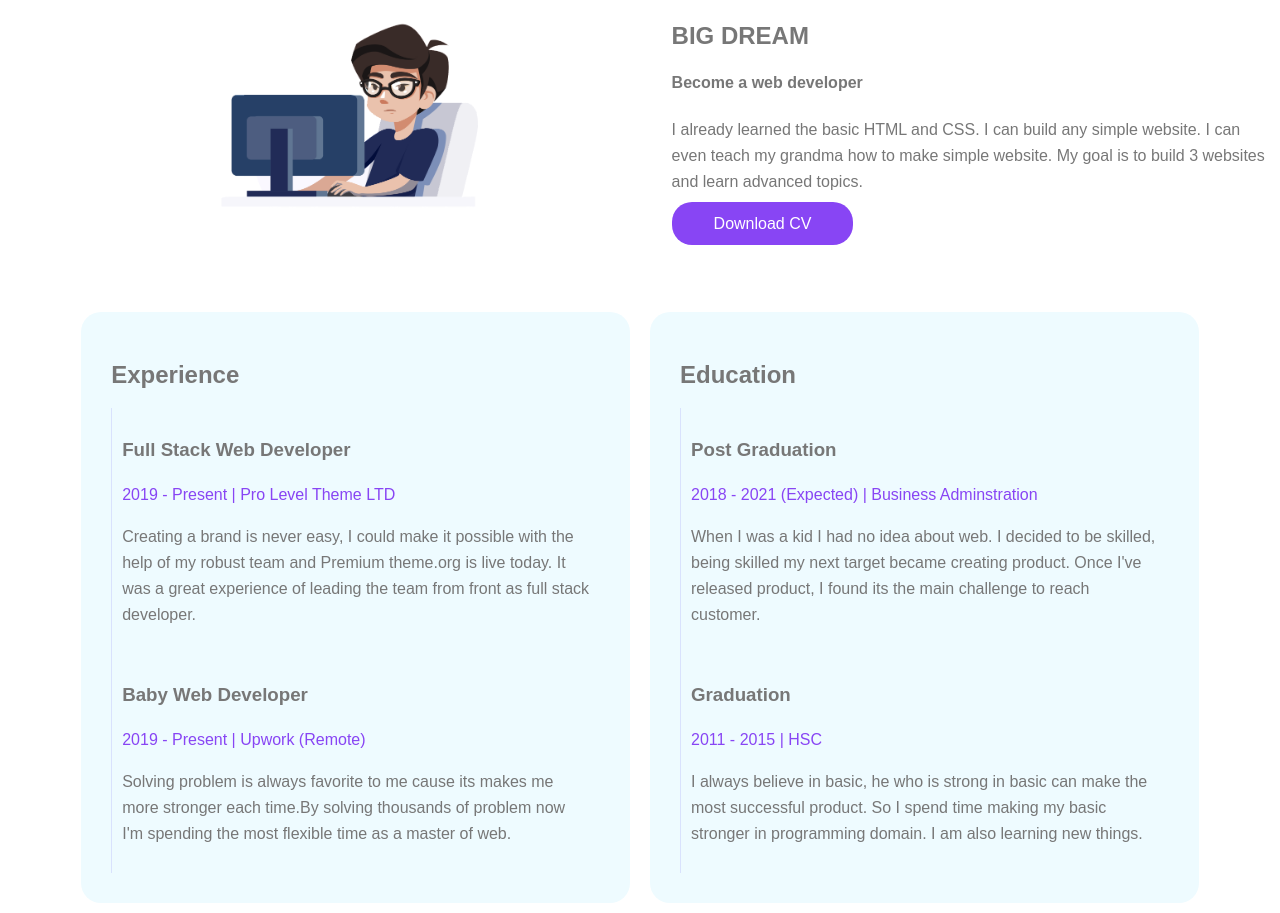
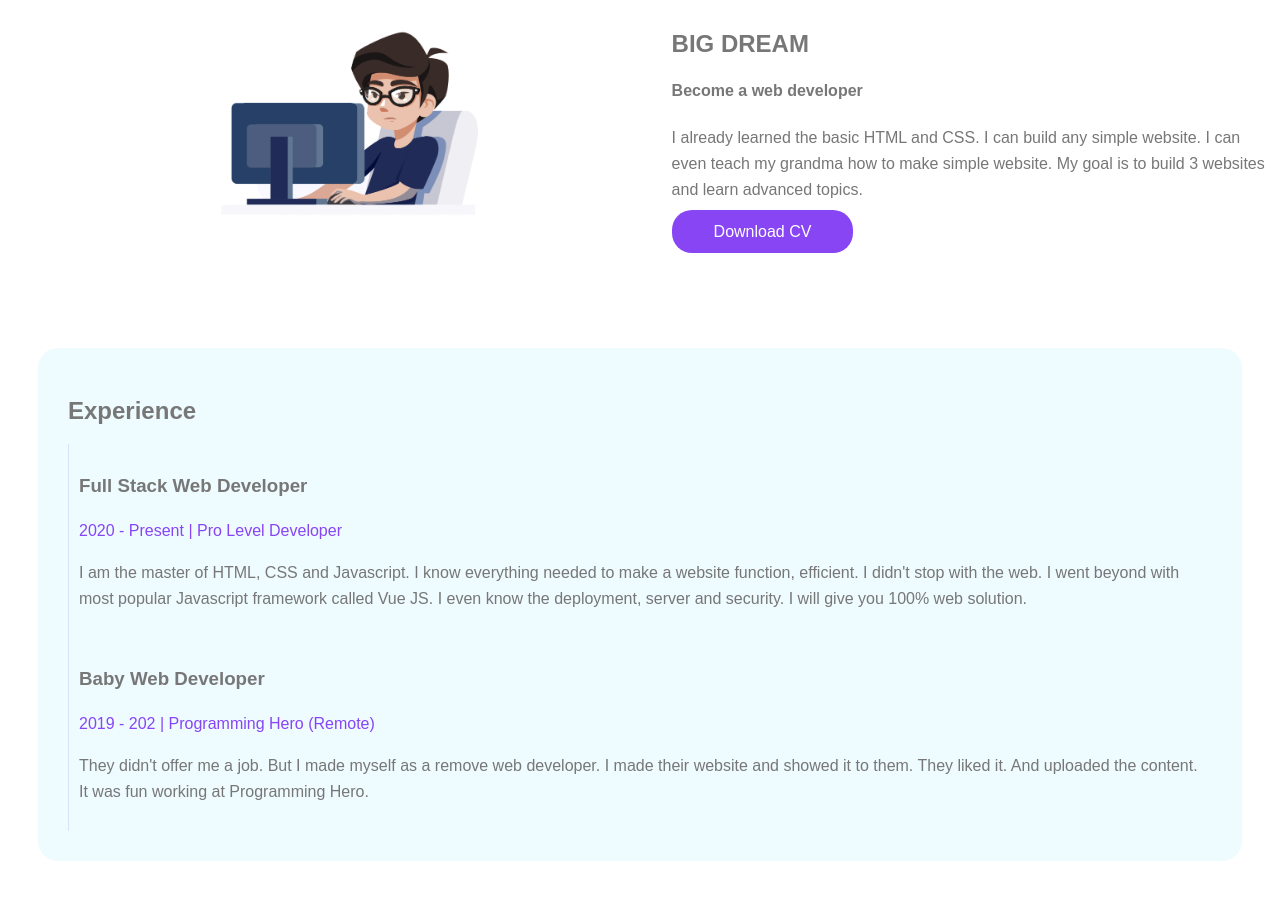
Before and after one commit to ProgrammingHero1/simple-portfolio, a plain HTML site: page index.html in a window 1280 px wide. Shown: the part 394-1307 px from the top of the page. Drawn offline with Linux system fonts and the light colour scheme.

Commit message:
reducing html

```diff
--- a/index.html
+++ b/index.html
@@ -3,11 +3,11 @@
 
 <head>
     <title>Peter Parker website</title>
-    <link rel="stylesheet" href="style.css">
+    <link rel="stylesheet" type="text/css" href="style.css">
 </head>
 
 <body>
-    <section class="container top-banner">
+    <section class="container">
         <div class="half-width">
             <h1>Welcome to <span class="purple-color">Peter Parker</span> world</h1>
             <h3>Building Climber and Train Stopper</h3>
@@ -18,11 +18,11 @@
             <img class="side-img" src="img/about-me.png" alt="">
         </div>
     </section>
-    <section class="container special-shadow">
+    <section class="container">
         <div class="half-width">
             <img class="side-img" src="img/profile-avatar-right.png" alt="">
         </div>
-        <div class="half-width light-background">
+        <div class="half-width">
             <h2>BIG DREAM</h2>
             <h4>Become a web developer</h4>
             <p> I already learned the basic HTML and CSS. I can build any simple website. I can even teach my grandma how to make simple website. My goal is to build 3 websites and learn advanced topics.
@@ -30,44 +30,18 @@
             <a class="primary-btn" href="#"><span>Download CV</span></a>
         </div>
     </section>
-    <section class="bio-area container">
-        <div class="half-width">
-            <div class="education light-background">
-                <h2>Experience</h2>
-                <div class="edu-item">
-                    <h3>Full Stack Web Developer</h3>
-                    <p class="purple-color">2019 - Present | Pro Level Theme LTD</p>
-                    <p>Creating a brand is never easy, I could make it possible with the help of my robust team
-                        and Premium theme.org is live today. It was a great experience of leading the team from
-                        front as full stack developer.</p>
-                </div>
-                <div class="edu-item">
-                    <h3>Baby Web Developer</h3>
-                    <p class="purple-color">2019 - Present | Upwork (Remote)</p>
-                    <p>Solving problem is always favorite to me cause its makes me more stronger each time.By
-                        solving thousands of problem now I'm spending the most flexible time as a master of web.
-                    </p>
-                </div>
-            </div>
+    <section class="container experiences">
+        <h2>Experience</h2>
+        <div class="experience-item">
+            <h3>Full Stack Web Developer</h3>
+            <p class="purple-color">2020 - Present | Pro Level Developer</p>
+            <p>I am the master of HTML, CSS and Javascript. I know everything needed to make a website function, efficient. I didn't stop with the web. I went beyond with most popular Javascript framework called Vue JS. I even know the deployment, server and security. I will give you 100% web solution.</p>
         </div>
-        <div class="half-width">
-            <div class="education light-background">
-                <h2>Education</h2>
-                <div class="edu-item">
-                    <h3>Post Graduation</h3>
-                    <p class="purple-color">2018 - 2021 (Expected) | Business Adminstration</p>
-                    <p>When I was a kid I had no idea about web. I decided to be skilled, being skilled my next
-                        target became creating product. Once I've released product, I found its the main
-                        challenge to reach customer. </p>
-                </div>
-                <div class="edu-item">
-                    <h3>Graduation</h3>
-                    <p class="purple-color">2011 - 2015 | HSC</p>
-                    <p>I always believe in basic, he who is strong in basic can make the most successful product.
-                        So I spend time making my basic stronger in programming domain. I am also learning new things.
-                    </p>
-                </div>
-            </div>
+        <div class="experience-item">
+            <h3>Baby Web Developer</h3>
+            <p class="purple-color">2019 - 202 | Programming Hero (Remote)</p>
+            <p>They didn't offer me a job. But I made myself as a remove web developer. I made their website and showed it to them. They liked it. And uploaded the content. It was fun working at Programming Hero.
+            </p>
         </div>
     </section>
 
--- a/style.css
+++ b/style.css
@@ -1,13 +1,17 @@
- body {
-     line-height: 26px;
+.purple-color {
+    color: #8845f4;
+}
+body {
      font-family: sans-serif;
      color: #777777;
+     line-height: 26px;
 }
 a{
     text-decoration: none;
 }
 .container{
     padding-left:5%;
+    display: inline-block;
 }
 .half-width{
     width:50%;
@@ -26,16 +30,14 @@ h1{
     width: 50%;
     padding-left: 25%;
 }
-.bio-area{
+.experiences {
     padding: 5%;
+    background-color: rgb(238, 251, 255);
+    border-radius: 20px;
+    padding: 30px;
+    margin: 30px;
 }
-.education {
-     background-color: rgb(238, 251, 255);
-     border-radius: 20px;
-     padding: 30px;
-     margin: 10px;
-}
-.edu-item {
+.experience-item {
     padding: 10px;
     border-left: 1px solid rgba(137, 130, 247, .2)
 }
```
